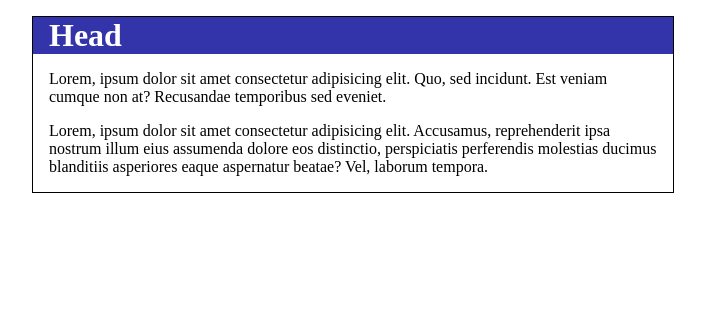
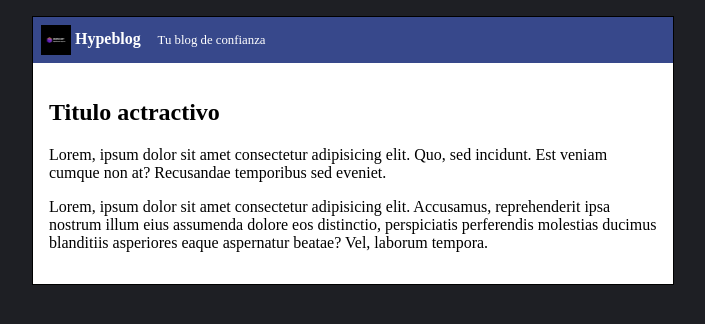
Before and after one commit to luisruiz2000/CursoGit, a plain HTML site: page index.html in a window 1280 px wide. Shown: the whole page, without its empty margins (287-992 px from the left). Drawn offline with Linux system fonts and the light colour scheme.

Commit message:
Color de fondo logo nuevo y mejor color de header

```diff
--- a/index.html
+++ b/index.html
@@ -8,8 +8,13 @@
   </head>
   <body>
     <div class="contnet">
-      <h1 class="head">Head</h1>
-      <section class="parrafos">
+      <div class="cabecera">
+        <img class="logo" src="./images/logo.jpg" alt="logo">
+        Hypeblog
+        <span class="tagline">Tu blog de confianza</span>
+      </div>
+      <section class="post">
+        <h1>Titulo actractivo</h1>
         <p>
           Lorem, ipsum dolor sit amet consectetur adipisicing elit. Quo, sed
           incidunt. Est veniam cumque non at? Recusandae temporibus sed eveniet.
--- a/style.css
+++ b/style.css
@@ -1,4 +1,5 @@
 body {
+    background-color: #1e1f24;
     margin: 0;
     padding: 0;
     display: flex;
@@ -12,13 +13,29 @@ body {
     border: solid 1px black;
 }
 
-.head{
+.cabecera{
+    background-color: #37488b;
+    box-shadow: 0px 2px 20px 0px rbga(0,0,0,0,0.5);
+    color: white;
+    font-weight: bold;
     margin: 0;
-    padding: 0 1rem;
-    color: white;
-    background-color: #33a;
+    padding: .5em;
 }
 
-.parrafos {
-    padding: 0 1em;
+.logo{
+    width: 30px;
+    vertical-align: middle;
 }
+
+.tagline{
+    padding: 0 0 0 1em;
+    font-weight: normal;
+    font-size: .8em;
+}
+
+.post {
+    margin: 0;
+    padding: 0;
+    background-color: white;
+    padding: 1em;
+}
```
